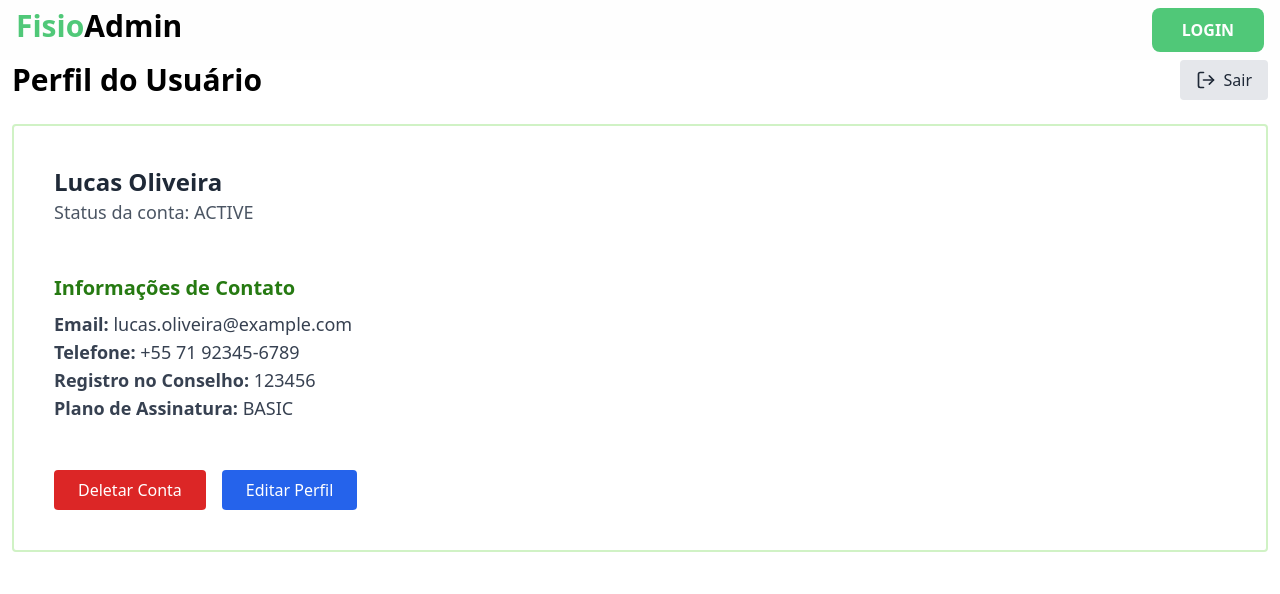
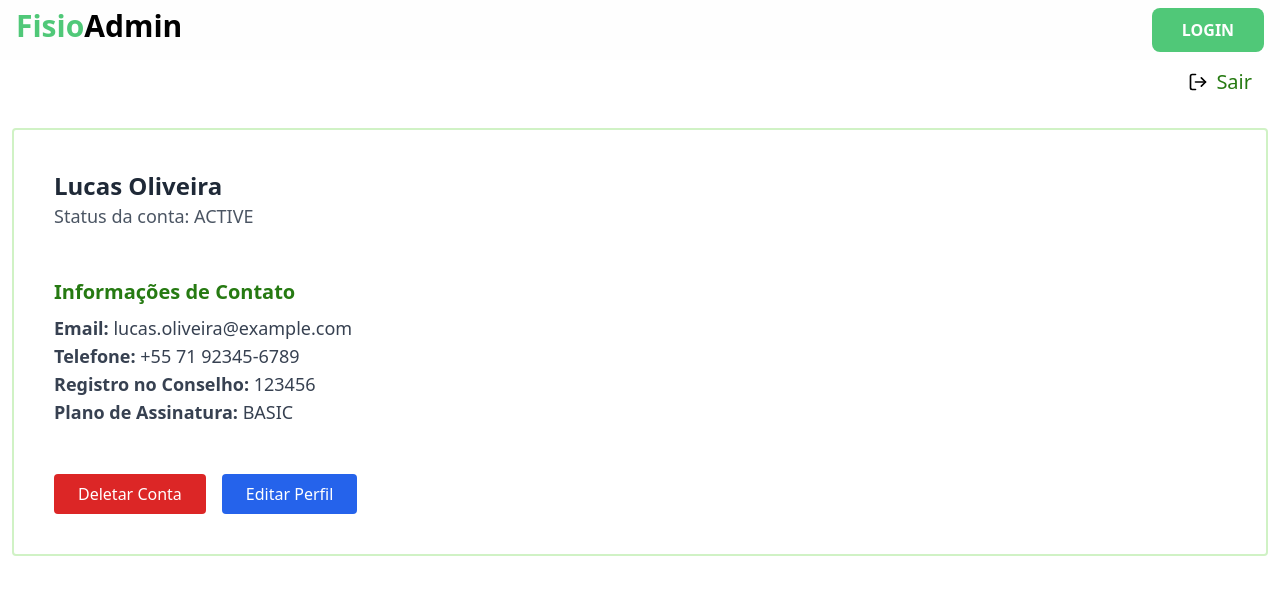
Before and after one commit to jonasoliveira-developer/app-manager, a Next.js app: page /user/profile in a window 1280 px wide. Shown: the top 594 px of the page. Built offline with nearby package versions, Linux system fonts and the light colour scheme; no server answers.

Commit message:
corrige header

```diff
--- a/src/app/user/profile/page.tsx
+++ b/src/app/user/profile/page.tsx
@@ -37,14 +37,13 @@ export default function UserProfile() {
 
   return (
     <Container>
-      <div className="flex justify-between items-center mb-6">
-        <h1 className="text-3xl font-bold">Perfil do Usuário</h1>
+      <div className="flex justify-end items-center mb-6">
         <button
           onClick={handleLogout}
-          className="flex items-center gap-2 px-4 py-2 bg-gray-200 text-gray-800 rounded hover:bg-gray-300 transition-colors"
+          className="flex items-center gap-2 px-4 py-2"
         >
           <FiLogOut size={20} />
-          Sair
+          <span className='text-defaultDarkGreen text-xl'>Sair</span>
         </button>
       </div>
 
--- a/src/components/header/index.tsx
+++ b/src/components/header/index.tsx
@@ -22,7 +22,9 @@ export function Header() {
 
     return (
         <header className="w-full flex items-center py-2 bg-defaultWhite h-30">
-            <div className="w-full flex flex-col items-center gap-2 justify-between md:flex-row md:items-start max-w-7xl mx-auto px-4">
+            <div
+                className={`w-full flex ${isAuthenticated ? "flex-col items-center gap-2" : "flex-row items-center"} justify-between md:flex-row md:items-start max-w-7xl mx-auto px-4`}
+            >
                 {isAuthenticated ? (
                     <Link href="/user/profile" className="flex items-center gap-3">
                         <Image
```
